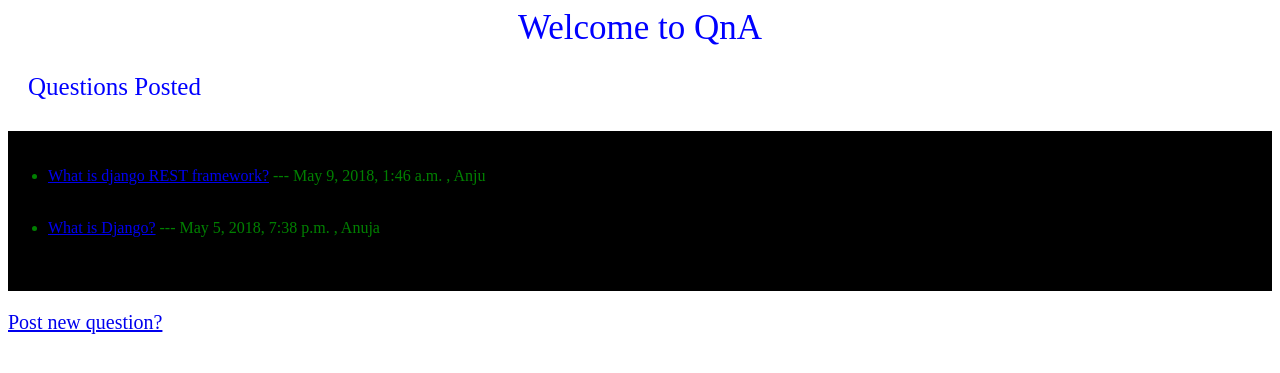
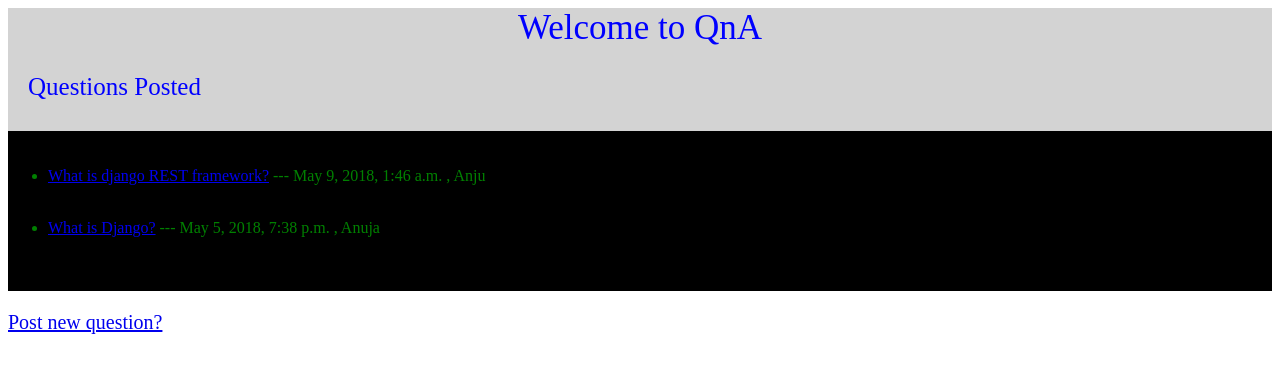
Before and after one commit to anujasupekar/Django-app, a Django app: page / in a window 1280 px wide. Shown: the top 373 px of the page. Run offline with Django 3.2, Linux system fonts and the light colour scheme; data comes from the database, SQL or seed files in the repository; parts of the project's set-up code (start-up, migrations or seed data) failed here and were passed over.

Commit message:
Added screenshots

```diff
--- a/askit/templates/askit/index.html
+++ b/askit/templates/askit/index.html
@@ -1,7 +1,7 @@
 {% load static %}
 <link rel="stylesheet" type="text/css" href="{% static 'askit/style.css' %}" />
 
-<div class="main-container">
+<div class="container">
 	<div class="header">Welcome to QnA</div>
 	<div class="sub-header">Questions Posted</div>
 </div>
```
Also changed, not shown: 2 other files.
